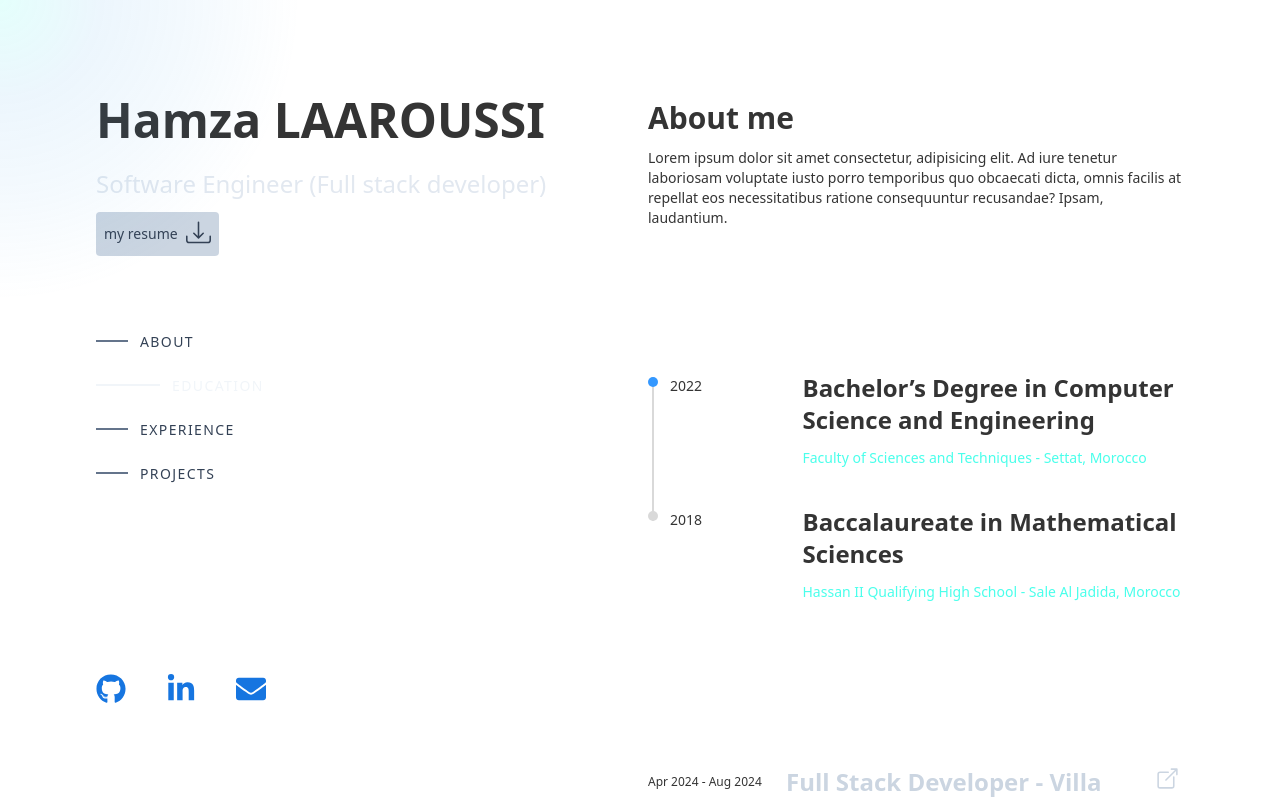
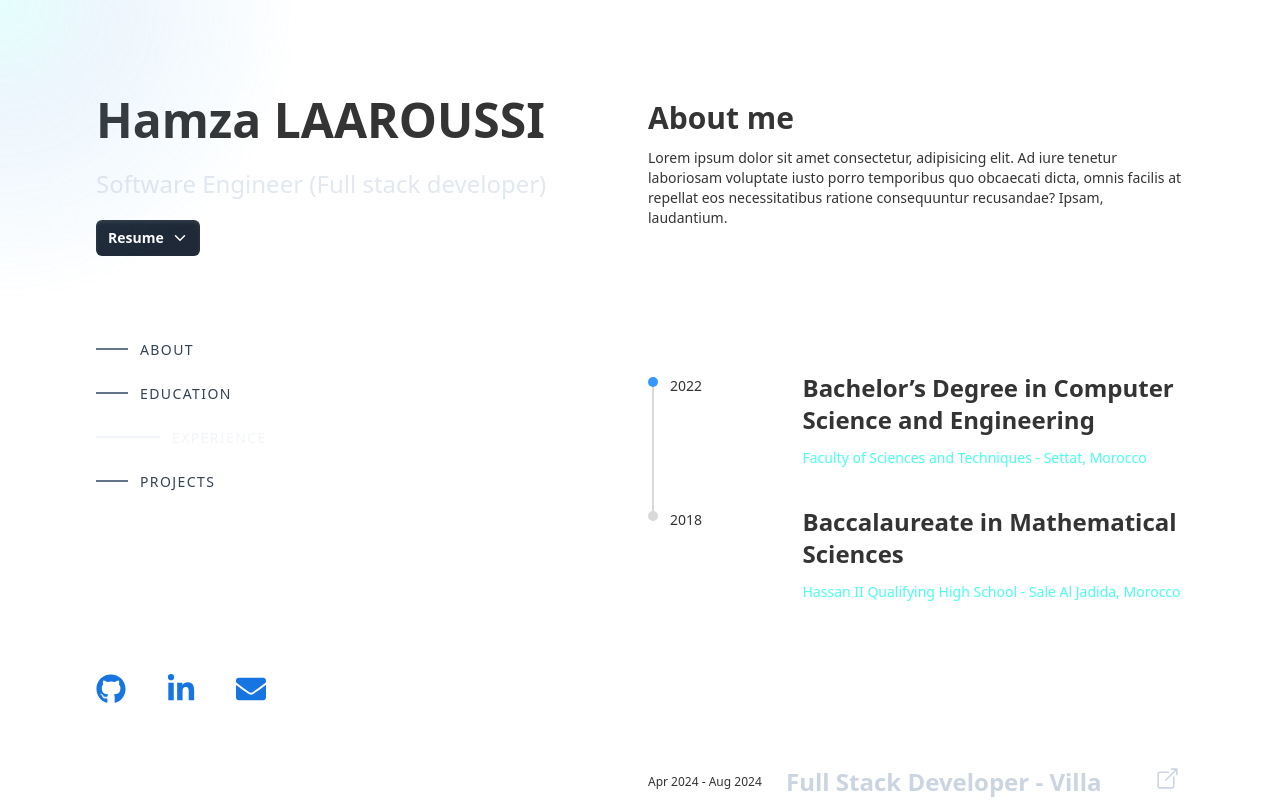
Before and after one commit to Hi-L0/my-portfolio, a Next.js app: page / in a window 1280 px wide. Shown: the top 800 px of the page. Built offline with nearby package versions, Linux system fonts and the light colour scheme.

Commit message:
added a dropdown menu for resume

```diff
--- a/src/app/components/atoms/btns/ResumeBtn.tsx
+++ b/src/app/components/atoms/btns/ResumeBtn.tsx
@@ -1,14 +1,51 @@
+import { Menu, MenuButton, MenuItem, MenuItems } from '@headlessui/react'
 import React from 'react'
+// import {
+//   ArchiveBoxXMarkIcon,
+//   ChevronDownIcon,
+//   PencilIcon,
+//   Square2StackIcon,
+//   TrashIcon,
+// } from '@heroicons/react/16/solid'
 import { BsDownload } from 'react-icons/bs'
+import { IoChevronDown, IoChevronDownCircleOutline } from 'react-icons/io5'
+import { MdOutlineKeyboardArrowDown } from 'react-icons/md'
+
 
 function ResumeBtn() {
   return (
-    <a className='inline-flex my-3 bg-slate-300 rounded p-2 text-slate-700 hover:no-underline no-underline' href='/resume/hamza_laaroussi_dev_resume.pdf' target="_blank" rel="noopener noreferrer" title='download my resume'>
-      <p className='text-sm py-1 pr-2'>
-        my resume
-      </p>
-      <span><BsDownload size={25} /></span>
-    </a>
+    // <a className='inline-flex my-3 bg-slate-300 rounded p-2 text-slate-700 hover:no-underline no-underline' href='/resume/hamza_laaroussi_dev_resume.pdf' target="_blank" rel="noopener noreferrer" title='download my resume'>
+    //   <p className='text-sm py-1 pr-2'>
+    //     my resume
+    //   </p>
+    //   <span><BsDownload size={25} /></span>
+    // </a>
+    <div className="top-24 w-52 my-3 py-2">
+      <Menu>
+        <MenuButton className="inline-flex items-center gap-2 rounded-md  bg-gray-800 py-1.5 px-3 text-sm/6 font-semibold text-white shadow-inner shadow-white/10 focus:outline-none data-[hover]:bg-gray-700 data-[open]:bg-gray-700 data-[focus]:outline-1 data-[focus]:outline-white">
+          Resume
+          <IoChevronDown className="size-4 fill-white/60" />
+        </MenuButton>
+
+        <MenuItems
+          transition
+          anchor="bottom end"
+          className="w-52 origin-top-right rounded-xl border border-white/5 bg-[#091122] p-1 text-sm/6  text-white transition duration-100 ease-out [--anchor-gap:var(--spacing-1)] focus:outline-none data-[closed]:scale-95 data-[closed]:opacity-0"
+        >
+          <MenuItem>
+            <a className='group flex w-full items-center gap-2 rounded-lg py-1.5 px-3 hover:no-underline hover:text-white no-underline data-[focus]:bg-white/10' href='/resume/hamza_laaroussi_dev_resume.pdf' target="_blank" rel="noopener noreferrer" title='download my resume'>
+              French version
+            </a>
+          </MenuItem>
+          <MenuItem>
+            <a className='group flex w-full items-center gap-2 rounded-lg py-1.5 px-3 hover:no-underline no-underline hover:text-white data-[focus]:bg-white/10' href='/resume/hamza_laaroussi_dev_resume.pdf' target="_blank" rel="noopener noreferrer" title='download my resume'>
+              English version
+            </a>
+          </MenuItem>
+
+        </MenuItems>
+      </Menu>
+    </div>
   )
 }
 
```
